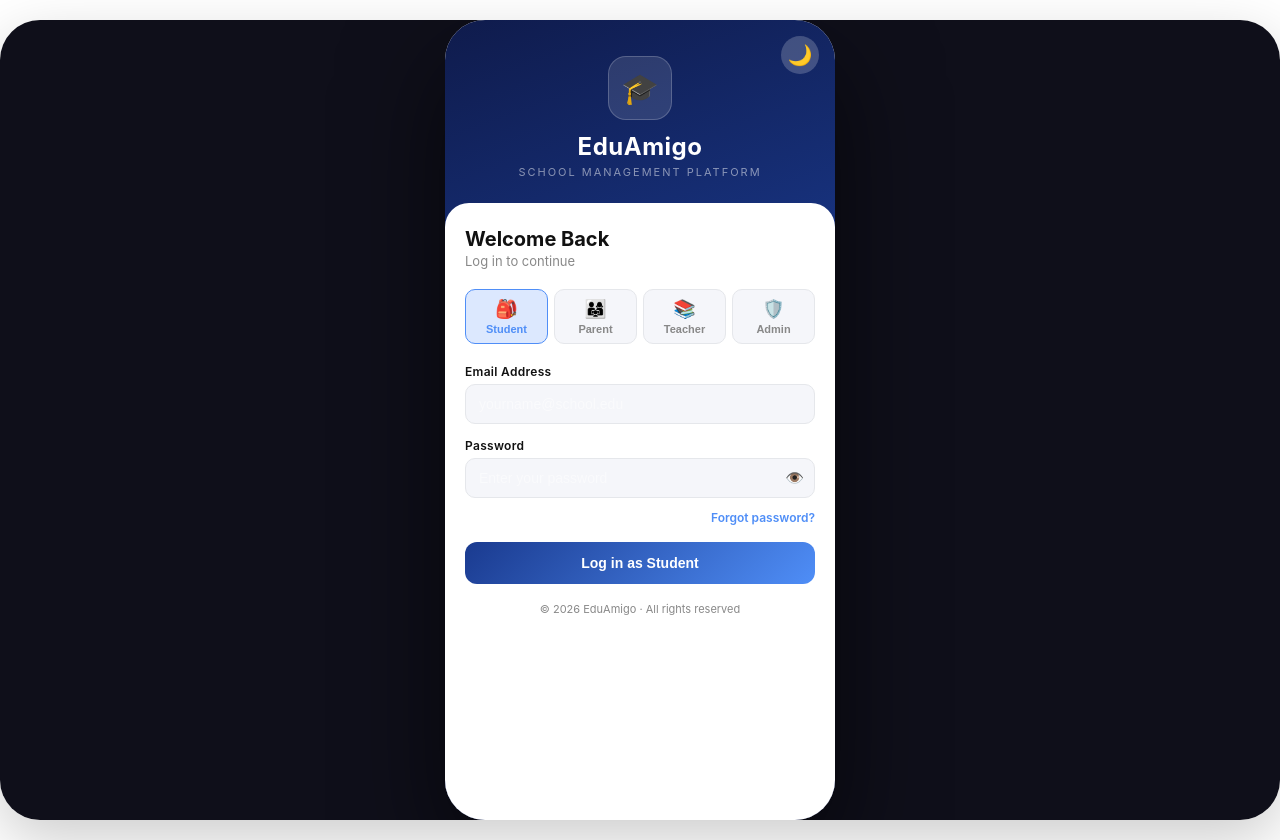
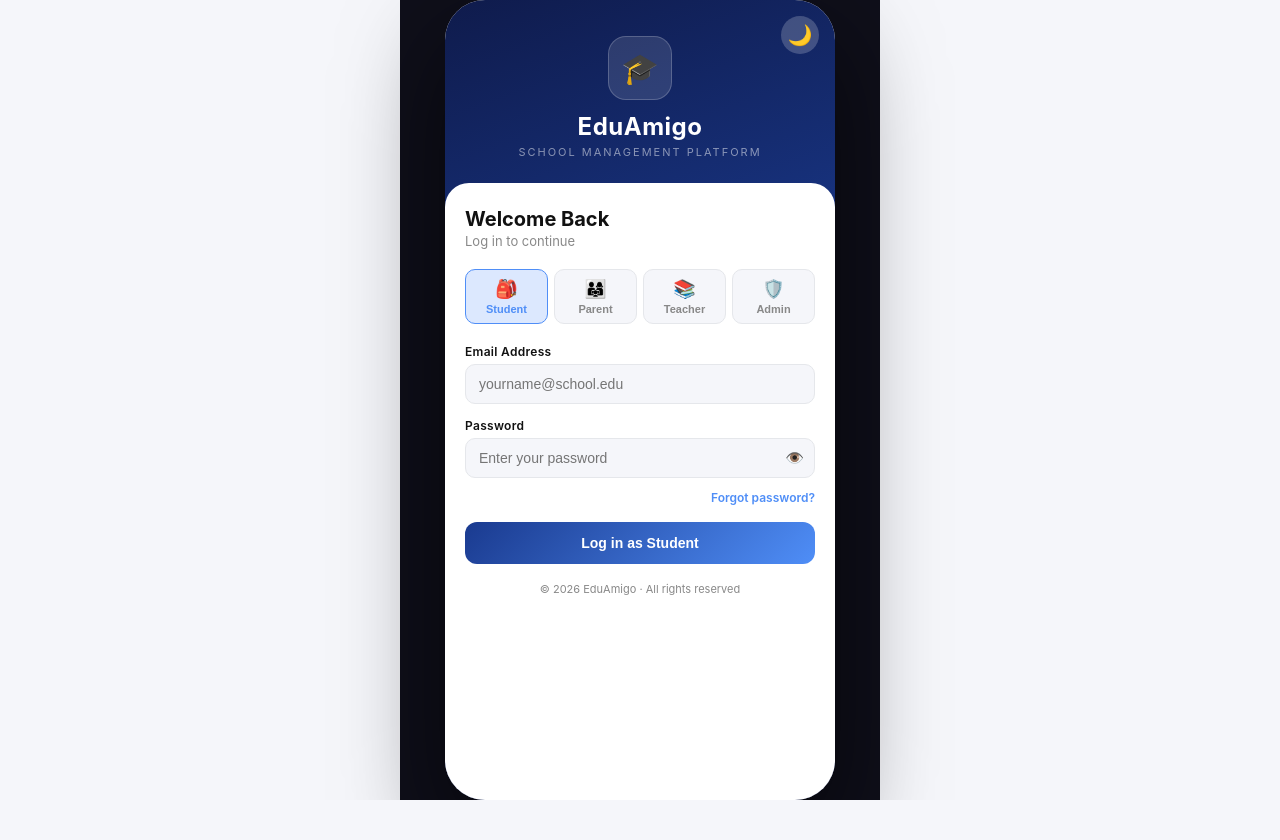
Before and after one commit to arihantrai33/eduamigo-frontend-, a React (Vite) app: page /login in a window 1280 px wide. After the commit the page ends 800 px from the top, so only its background shows below. Built offline with nearby package versions, Linux system fonts and the light colour scheme.

Commit message:
fix: proper body and root background colors

```diff
--- a/src/index.css
+++ b/src/index.css
@@ -1,10 +1,6 @@
 @tailwind base;
 @tailwind components;
 @tailwind utilities;
-
-:root {
-  color-scheme: light;
-}
 
 * {
   box-sizing: border-box;
@@ -14,8 +10,9 @@
 
 body {
   font-family: sans-serif;
-  background: transparent;
+  background: #f5f6fa;
   color: #111;
+  min-height: 100vh;
 }
 
 input, button {
@@ -24,27 +21,15 @@ input, button {
 
 #root {
   width: 100%;
-  max-width: 100%;
+  max-width: 480px;
   margin: 0 auto;
   min-height: 100vh;
-  overflow: hidden;
-  background: transparent;
+  background: #f5f6fa;
 }
 
-@media (min-width: 768px) {
-  body {
-    display: flex;
-    justify-content: center;
-    align-items: flex-start;
-    padding: 20px 0;
-  }
-
-  #root {
-  width: 100%;
-    min-height: calc(100vh - 40px);
-    border-radius: 40px;
-    box-shadow: 0 20px 60px rgba(0,0,0,0.2);
-  }
+[data-theme="dark"] body,
+[data-theme="dark"] #root {
+  background: #0f172a;
 }
 
 :root {
@@ -71,16 +56,6 @@ input, button {
   --input: #162032;
 }
 
-::placeholder {
-  color: rgba(255,255,255,0.5) !important;
+[data-theme="dark"] ::placeholder {
+  color: rgba(255,255,255,0.4) !important;
 }
-[data-theme="dark"] ::placeholder {
-  color: rgba(255,255,255,0.5) !important;
-}
-
-:root {
-  --input: #f5f6fa;
-}
-[data-theme="dark"] {
-  --input: #1e293b;
-}
```
